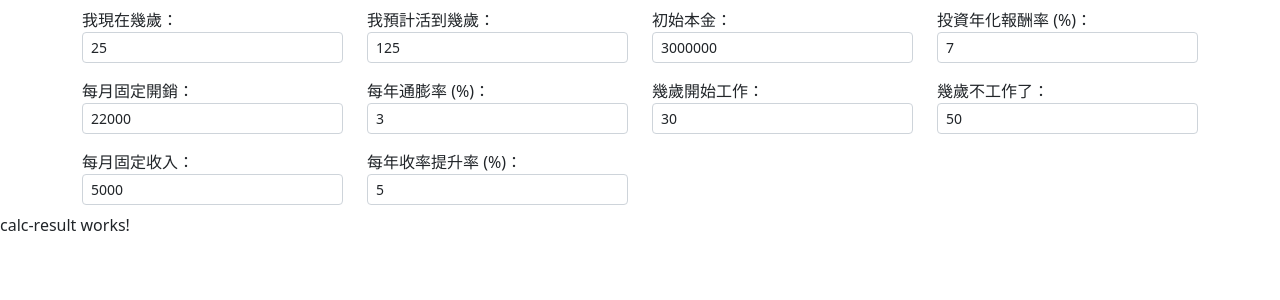
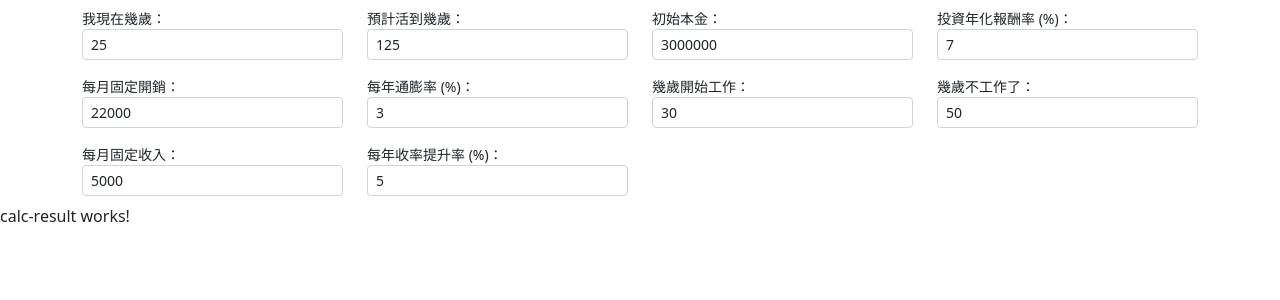
Before and after one commit to gjlmotea/thu_today, an Angular app: page / in a window 1280 px wide. Shown: the top 300 px of the page. Built offline with nearby package versions, Linux system fonts and the light colour scheme.

Commit message:
adjust form style, and font

```diff
--- a/src/app/user-input/user-input.component.html
+++ b/src/app/user-input/user-input.component.html
@@ -1,16 +1,16 @@
 <div class="container">
     <form [formGroup]="myForm" (change)="formChanged()" class="btn-group">
         <div class="row">
-            <div class="col-6 col-sm-6 col-lg-3"><label class="w-100 py-2">我現在幾歲：<input type="number" class="form-control form-control-sm" formControlName="age"></label></div>
-            <div class="col-6 col-sm-6 col-lg-3"><label class="w-100 py-2">我預計活到幾歲：<input type="number" class="form-control form-control-sm" formControlName="ageLimit"></label></div>
-            <div class="col-12 col-sm-6 col-lg-3"><label class="w-100 py-2">初始本金：<input type="number" class="form-control form-control-sm" formControlName="moneyNow"></label></div>
-            <div class="col-12 col-sm-6 col-lg-3"><label class="w-100 py-2">投資年化報酬率 (%)：<input type="number" class="form-control form-control-sm" formControlName="moneyRate"></label></div>
-            <div class="col-12 col-sm-6 col-lg-3"><label class="w-100 py-2">每月固定開銷：<input type="number" class="form-control form-control-sm" formControlName="spendAmount"></label></div>
-            <div class="col-12 col-sm-6 col-lg-3"><label class="w-100 py-2">每年通膨率 (%)：<input type="number" class="form-control form-control-sm" formControlName="spendRate"></label></div>
-            <div class="col-6 col-sm-3 col-lg-3"><label class="w-100 py-2">幾歲開始工作：<input type="number" class="form-control form-control-sm" formControlName="ageWorkStart"></label></div>
-            <div class="col-6 col-sm-3 col-lg-3"><label class="w-100 py-2">幾歲不工作了：<input type="number" class="form-control form-control-sm" formControlName="ageWorkEnd"></label></div>
-            <div class="col-12 col-sm-6 col-lg-3"><label class="w-100 py-2">每月固定收入：<input type="number" class="form-control form-control-sm" formControlName="incomeAmount"></label></div>
-            <div class="col-12 col-sm-6 col-lg-3"><label class="w-100 py-2">每年收率提升率 (%)：<input type="number" class="form-control form-control-sm" formControlName="incomeRate"></label></div>
+            <div class="col-6 col-sm-3 col-lg-3"><label class="w-100 py-2 small">我現在幾歲：<input type="number" class="form-control form-control-sm" formControlName="age"></label></div>
+            <div class="col-6 col-sm-3 col-lg-3"><label class="w-100 py-2 small">預計活到幾歲：<input type="number" class="form-control form-control-sm" formControlName="ageLimit"></label></div>
+            <div class="col-12 col-sm-6 col-lg-3"><label class="w-100 py-2 small">初始本金：<input type="number" class="form-control form-control-sm" formControlName="moneyNow"></label></div>
+            <div class="col-12 col-sm-6 col-lg-3"><label class="w-100 py-2 small">投資年化報酬率 (%)：<input type="number" class="form-control form-control-sm" formControlName="moneyRate"></label></div>
+            <div class="col-12 col-sm-6 col-lg-3"><label class="w-100 py-2 small">每月固定開銷：<input type="number" class="form-control form-control-sm" formControlName="spendAmount"></label></div>
+            <div class="col-12 col-sm-6 col-lg-3"><label class="w-100 py-2 small">每年通膨率 (%)：<input type="number" class="form-control form-control-sm" formControlName="spendRate"></label></div>
+            <div class="col-6 col-sm-3 col-lg-3"><label class="w-100 py-2 small">幾歲開始工作：<input type="number" class="form-control form-control-sm" formControlName="ageWorkStart"></label></div>
+            <div class="col-6 col-sm-3 col-lg-3"><label class="w-100 py-2 small">幾歲不工作了：<input type="number" class="form-control form-control-sm" formControlName="ageWorkEnd"></label></div>
+            <div class="col-12 col-sm-6 col-lg-3"><label class="w-100 py-2 small">每月固定收入：<input type="number" class="form-control form-control-sm" formControlName="incomeAmount"></label></div>
+            <div class="col-12 col-sm-6 col-lg-3"><label class="w-100 py-2 small">每年收率提升率 (%)：<input type="number" class="form-control form-control-sm" formControlName="incomeRate"></label></div>
         </div>
     </form>
 </div>
```
